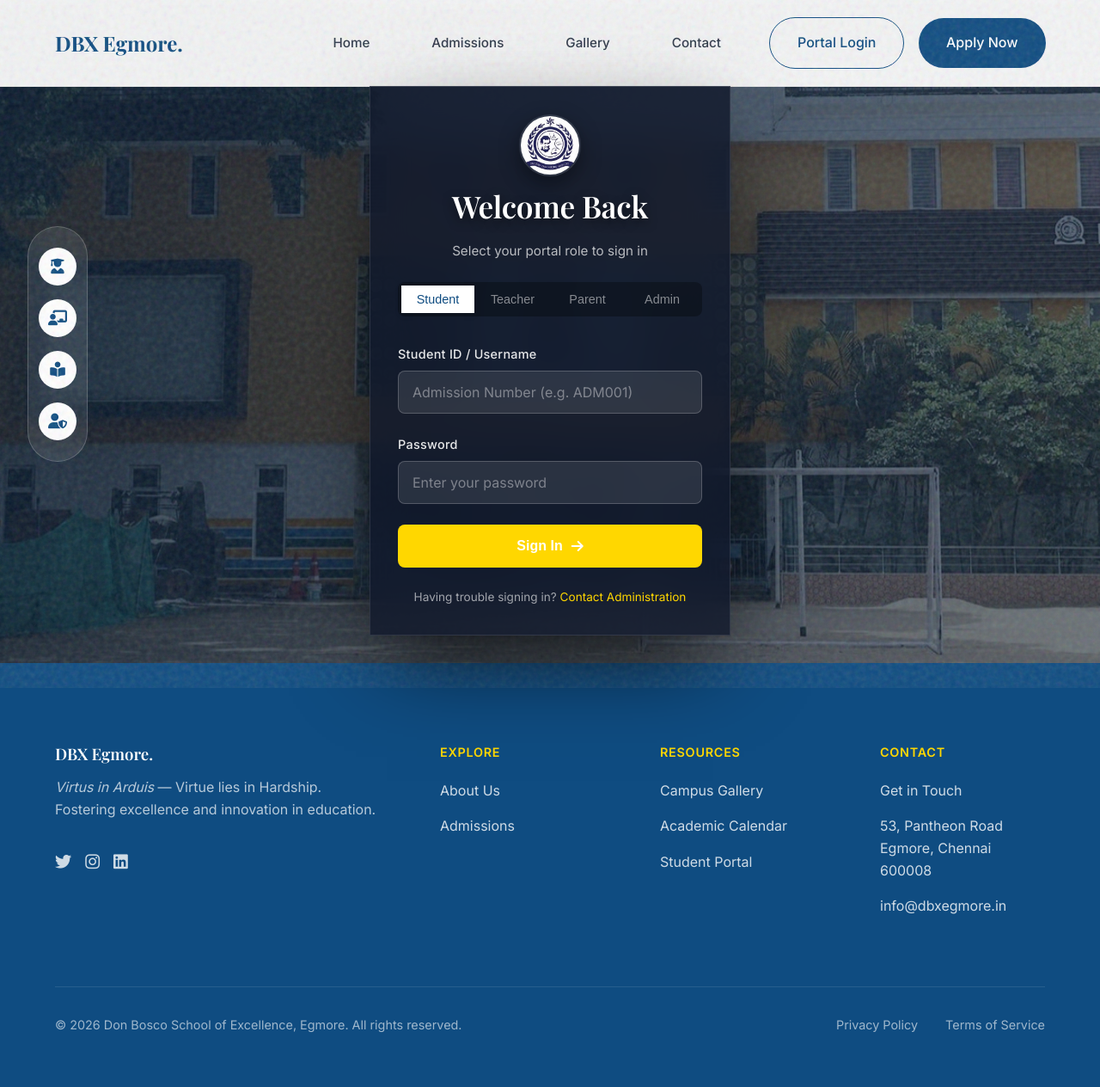
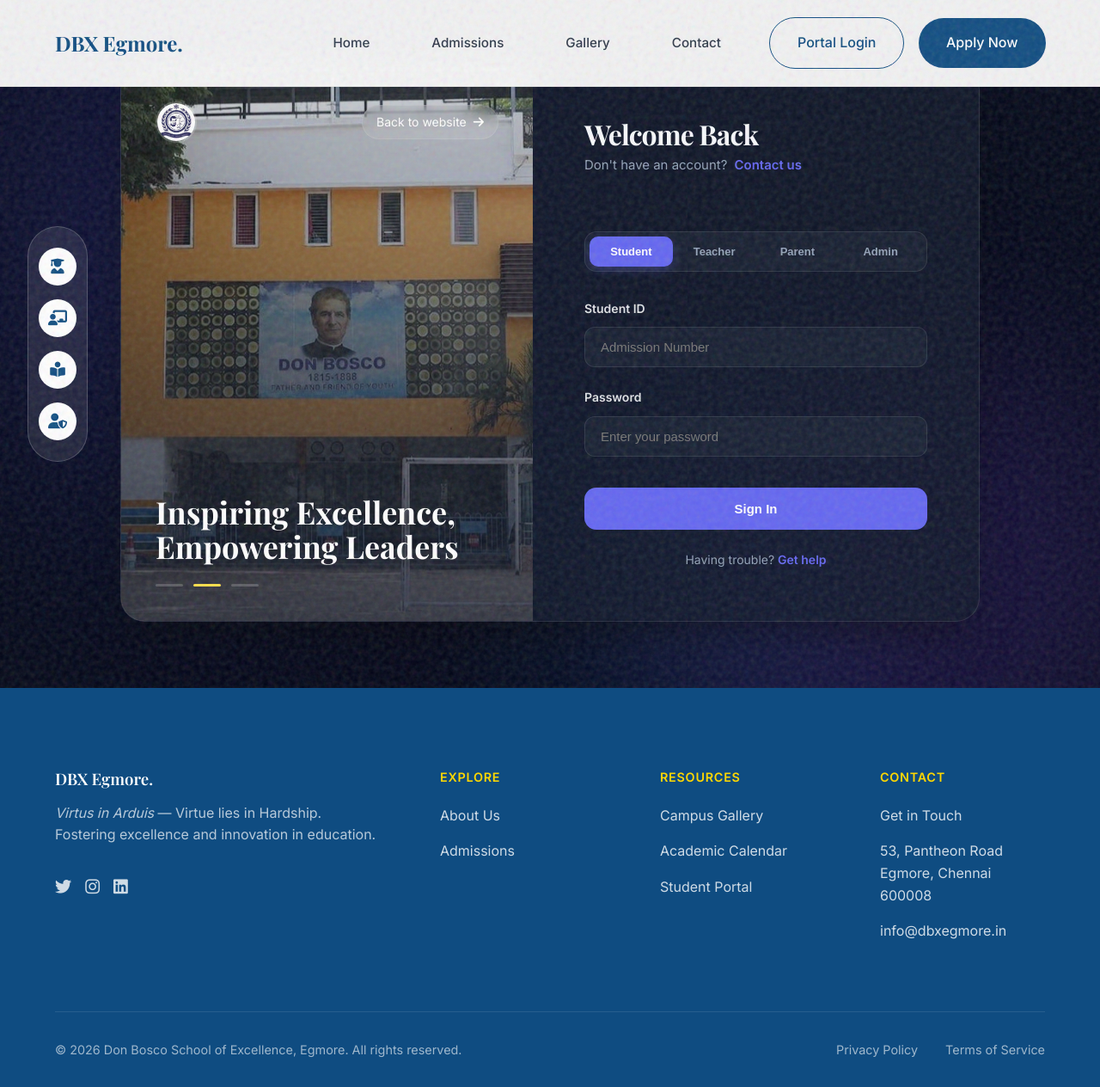
Before and after one commit to diviontopp/school-management-system, a Flask app: page /login in a window 1280 px wide. Shown: the whole page at 86% size. Before the commit the page ends 1200 px from the top, so only its background shows below. Run offline with Flask 3, Linux system fonts and the light colour scheme; some libraries are stand-ins or nearby versions; some web fonts are replaced.

Commit message:
feat: redesign login page with premium split-screen layout, mesh gradients, and glassmorphism

```diff
--- a/templates/auth/login.html
+++ b/templates/auth/login.html
@@ -4,309 +4,387 @@
 
 {% block extra_css %}
 <style>
-    .auth-section {
-        min-height: calc(100dvh - 80px); /* 80px is approx header height */
+    :root {
+        --auth-bg: rgba(15, 23, 42, 0.8); /* Translucent Slate-900 */
+        --auth-card: rgba(30, 41, 59, 0.5); /* Translucent Slate-800 */
+        --auth-accent: #6366f1;
+        --auth-accent-hover: #4f46e5;
+        --auth-text: #f8fafc;
+        --auth-muted: #94a3b8;
+        --auth-border: rgba(255, 255, 255, 0.1);
+    }
+
+    .auth-page {
+        background: #020617;
+        min-height: 100vh;
         display: flex;
         align-items: center;
         justify-content: center;
-        padding: 100px var(--space-2) var(--space-4); /* Add top padding to clear header */
+        padding: 40px 20px;
+        font-family: var(--font-sans);
         position: relative;
+        overflow: hidden;
+    }
+
+    /* Animated Mesh Background */
+    .mesh-bg {
+        position: absolute;
+        inset: 0;
+        z-index: 0;
+        overflow: hidden;
+    }
+
+    .blob {
+        position: absolute;
+        width: 600px;
+        height: 600px;
+        background: var(--auth-accent);
+        filter: blur(120px);
+        border-radius: 50%;
+        opacity: 0.15;
+        animation: float 20s infinite alternate cubic-bezier(0.45, 0, 0.55, 1);
+    }
+
+    .blob-1 { top: -10%; left: -10%; background: #4f46e5; animation-delay: 0s; }
+    .blob-2 { bottom: -10%; right: -10%; background: #7c3aed; animation-delay: -5s; }
+    .blob-3 { top: 50%; left: 50%; width: 400px; height: 400px; background: #3b82f6; animation-delay: -10s; }
+
+    @keyframes float {
+        0% { transform: translate(0, 0) scale(1); }
+        33% { transform: translate(100px, 50px) scale(1.1); }
+        66% { transform: translate(-50px, 100px) scale(0.9); }
+        100% { transform: translate(0, 0) scale(1); }
+    }
+
+    .split-container {
+        display: flex;
+        width: 100%;
+        max-width: 1000px;
+        min-height: 600px;
+        background: var(--auth-bg);
+        border-radius: 28px;
+        overflow: hidden;
+        border: 1px solid var(--auth-border);
+        box-shadow: 0 25px 50px -12px rgba(0, 0, 0, 0.5);
+        position: relative;
+        z-index: 1;
+        backdrop-filter: blur(24px); /* Glassmorphism */
+    }
+
+    /* Left Side */
+    .brand-side {
+        flex: 1;
+        position: relative;
+        display: none;
+        padding: 40px;
         background: url('{{ storage_url("images/dbx/img_4.webp") }}') center/cover no-repeat;
     }
 
-    /* Cinematic Dark Overlay */
-    .auth-section::before {
+    @media (min-width: 768px) {
+        .brand-side { display: flex; flex-direction: column; }
+    }
+
+    .brand-side::before {
         content: '';
         position: absolute;
         inset: 0;
-        background: linear-gradient(135deg, rgba(8, 28, 51, 0.85) 0%, rgba(8, 28, 51, 0.6) 100%);
-        z-index: 1;
+        background: linear-gradient(to bottom, rgba(15, 23, 42, 0.2), rgba(15, 23, 42, 0.8));
     }
 
-    .auth-container {
+    .brand-content {
         position: relative;
-        z-index: 10000; /* Move above noise overlay (9999) */
-        width: 100%;
-        max-width: 420px; /* Made it smaller */
+        z-index: 1;
+        height: 100%;
+        display: flex;
+        flex-direction: column;
+        justify-content: space-between;
     }
 
-    .auth-card {
-        background: rgba(15, 23, 42, 0.8); /* Grounded dark navy background instead of thin glass */
-        backdrop-filter: blur(24px);
-        -webkit-backdrop-filter: blur(24px);
-        border: 1px solid rgba(255, 255, 255, 0.1);
-        border-radius: var(--radius-xl);
-        padding: var(--space-4); /* Restored padding for breathing room */
-        box-shadow: 0 40px 100px -20px rgba(0, 0, 0, 0.8);
-        color: var(--clr-white);
-        animation: fadeUp 0.8s cubic-bezier(0.16, 1, 0.3, 1) forwards;
-        opacity: 0;
-        transform: translateY(30px);
+    .brand-header {
+        display: flex;
+        justify-content: space-between;
+        align-items: center;
     }
 
-    .auth-header {
-        text-align: center;
-        margin-bottom: var(--space-3);
+    .back-link {
+        color: white;
+        text-decoration: none;
+        font-size: 0.875rem;
+        display: flex;
+        align-items: center;
+        gap: 8px;
+        background: rgba(255, 255, 255, 0.1);
+        padding: 8px 16px;
+        border-radius: 100px;
+        backdrop-filter: blur(8px);
+        border: 1px solid rgba(255, 255, 255, 0.1);
+        transition: all 0.3s ease;
     }
 
-    .header-main {
-        display: flex;
-        flex-direction: column; /* Back to vertical for prestige */
-        align-items: center;
-        justify-content: center;
-        gap: 16px;
-        margin-bottom: 20px;
+    .back-link:hover {
+        background: rgba(253, 224, 71, 0.15); /* Hint of DBX Gold */
+        border-color: rgba(253, 224, 71, 0.3);
     }
 
-    .auth-logo {
-        width: 72px; /* Increased prominence */
-        height: 72px;
-        border-radius: 50%;
-        box-shadow: 0 8px 24px rgba(0,0,0,0.4);
-        border: 2px solid rgba(255, 255, 255, 0.1);
+    .brand-footer h2 {
+        font-size: 2.25rem;
+        font-weight: 700;
+        line-height: 1.1;
+        color: white;
+        margin-bottom: 24px;
+        text-shadow: 0 4px 12px rgba(0,0,0,0.3);
+    }
+
+    .indicator-group {
+        display: flex;
+        gap: 12px;
+    }
+
+    .indicator {
+        width: 32px;
+        height: 3px;
+        border-radius: 4px;
+        background: rgba(255, 255, 255, 0.2);
+    }
+
+    .indicator.active {
+        background: #fde047; /* DBX Gold accent */
+    }
+
+    /* Right Side */
+    .form-side {
+        flex: 1;
+        padding: 40px;
+        display: flex;
+        flex-direction: column;
+        justify-content: center;
+        background: transparent;
+    }
+
+    @media (min-width: 768px) {
+        .form-side { padding: 60px; }
+    }
+
+    .form-header {
+        margin-bottom: 32px;
     }
 
     .auth-title {
-        font-family: var(--font-serif);
-        font-size: 2.2rem;
-        color: var(--clr-white); /* Clean white for academic look */
-        letter-spacing: -0.01em;
-        margin: 0;
-        text-shadow: 0 4px 12px rgba(0,0,0,0.5);
+        font-size: 2rem;
+        font-weight: 700;
+        color: var(--auth-text);
+        letter-spacing: -0.03em;
+        margin-bottom: 8px;
     }
 
     .auth-subtitle {
-        color: rgba(255, 255, 255, 0.7);
-        font-size: 0.95rem;
+        color: var(--auth-muted);
+        font-size: 0.935rem;
     }
 
-    /* Role Tabs */
-    .role-tabs {
-        display: flex;
-        background: rgba(0, 0, 0, 0.3);
-        border-radius: var(--radius-md);
-        padding: 4px;
-        margin-bottom: var(--space-4);
-        gap: 2px;
+    .auth-subtitle a {
+        color: var(--auth-accent);
+        text-decoration: none;
+        font-weight: 600;
+        margin-left: 4px;
     }
 
-    .role-tab {
-        flex: 1;
+    .auth-tabs {
+        display: grid;
+        grid-template-columns: repeat(4, 1fr);
+        background: var(--auth-card);
+        padding: 5px;
+        border-radius: 14px;
+        margin: 32px 0;
+        border: 1px solid var(--auth-border);
+    }
+
+    .tab-trigger {
         background: transparent;
         border: none;
-        color: rgba(255, 255, 255, 0.5); /* Muted for contrast */
-        padding: var(--space-1);
-        font-size: 0.9rem;
-        font-weight: 500;
+        color: var(--auth-muted);
+        padding: 10px 4px;
+        font-size: 0.8125rem;
+        font-weight: 600;
         cursor: pointer;
-        border-radius: var(--radius-sm);
+        border-radius: 10px;
         transition: all 0.3s ease;
     }
 
-    .role-tab:hover {
-        color: var(--clr-white);
-        background: rgba(255, 255, 255, 0.05);
+    .tab-trigger:hover { color: var(--auth-text); }
+
+    .tab-trigger.active {
+        background: var(--auth-accent);
+        color: white;
+        box-shadow: 0 4px 12px rgba(99, 102, 241, 0.3);
     }
 
-    .role-tab.active {
-        background: var(--clr-white);
-        color: var(--clr-navy);
-        box-shadow: 0 2px 8px rgba(0, 0, 0, 0.1);
+    .auth-form { display: none; }
+    .auth-form.active { display: block; animation: contentFade 0.4s ease-out; }
+
+    .form-item { margin-bottom: 24px; }
+
+    .form-label {
+        display: block;
+        font-size: 0.875rem;
+        font-weight: 600;
+        color: var(--auth-text);
+        margin-bottom: 10px;
+        opacity: 0.9;
     }
 
-    /* Form Styles */
-    .auth-form {
-        display: none;
-        animation: fadeIn 0.4s ease forwards;
+    .form-input {
+        width: 100%;
+        background: var(--auth-card);
+        border: 1px solid var(--auth-border);
+        border-radius: 12px;
+        padding: 14px 18px;
+        color: var(--auth-text);
+        font-size: 0.935rem;
+        transition: all 0.3s ease;
     }
 
-    .auth-form.active {
-        display: block;
+    .form-input:focus {
+        outline: none;
+        border-color: var(--auth-accent);
+        background: rgba(30, 41, 59, 0.7);
+        box-shadow: 0 0 0 4px rgba(99, 102, 241, 0.15);
     }
 
-    .form-group {
-        margin-bottom: var(--space-3);
-        text-align: left;
+    .btn-submit {
+        width: 100%;
+        background: var(--auth-accent);
+        color: white;
+        border: none;
+        padding: 16px;
+        border-radius: 14px;
+        font-size: 0.935rem;
+        font-weight: 700;
+        cursor: pointer;
+        transition: all 0.3s cubic-bezier(0.23, 1, 0.32, 1);
+        margin: 12px 0 24px;
     }
 
-    .form-group label {
-        display: block;
-        margin-bottom: var(--space-1);
-        color: rgba(255, 255, 255, 0.9);
-        font-size: 0.9rem;
-        font-weight: 500;
-        letter-spacing: 0.02em;
+    .btn-submit:hover {
+        background: var(--auth-accent-hover);
+        transform: translateY(-2px);
+        box-shadow: 0 10px 20px -10px rgba(99, 102, 241, 0.5);
     }
 
-    .form-control {
-        width: 100%;
-        background: rgba(255, 255, 255, 0.1);
-        border: 1px solid rgba(255, 255, 255, 0.2);
-        color: var(--clr-white);
-        padding: 14px 16px;
-        border-radius: var(--radius-md);
-        font-family: var(--font-sans);
-        transition: all 0.3s ease;
-        font-size: 1rem;
+    .btn-submit:active { transform: translateY(0); }
+
+    .help-link {
+        text-align: center;
+        font-size: 0.875rem;
+        color: var(--auth-muted);
     }
 
-    .form-control:focus {
-        outline: none;
-        background: rgba(255, 255, 255, 0.15);
-        border-color: var(--clr-gold);
-        box-shadow: 0 0 0 3px rgba(186, 140, 67, 0.2);
+    .help-link a {
+        color: var(--auth-accent);
+        text-decoration: none;
+        font-weight: 600;
     }
 
-    .form-control::placeholder {
-        color: rgba(255, 255, 255, 0.4);
-    }
-
-    .btn-login {
-        width: 100%;
-        background: var(--clr-gold);
-        color: var(--clr-white);
-        border: none;
-        padding: 16px;
-        font-size: 1rem;
-        font-weight: 600;
-        border-radius: var(--radius-md);
-        cursor: pointer;
-        transition: all 0.3s ease;
-        margin-top: var(--space-2);
-        display: flex;
-        justify-content: center;
-        align-items: center;
-        gap: 10px;
-    }
-
-    .btn-login:hover {
-        background: #D4A352;
-        transform: translateY(-2px);
-        box-shadow: 0 10px 20px rgba(186, 140, 67, 0.2);
-    }
-
-    .btn-login:active {
-        transform: translateY(0);
-    }
-
-    .auth-footer {
-        text-align: center;
-        margin-top: var(--space-3);
-        font-size: 0.85rem;
-        color: rgba(255, 255, 255, 0.6);
-    }
-
-    .auth-footer a {
-        color: var(--clr-gold);
-        text-decoration: none;
-        transition: color 0.3s;
-    }
-
-    .auth-footer a:hover {
-        color: #fff;
-        text-decoration: underline;
-    }
-
-    @keyframes fadeUp {
-        to {
-            opacity: 1;
-            transform: translateY(0);
-        }
-    }
-
-    @keyframes fadeIn {
-        from { opacity: 0; transform: scale(0.98); }
-        to { opacity: 1; transform: scale(1); }
+    @keyframes contentFade {
+        from { opacity: 0; transform: translateY(8px); }
+        to { opacity: 1; transform: translateY(0); }
     }
 </style>
 {% endblock %}
 
 {% block content %}
-<section class="auth-section">
-    <div class="auth-container">
+<div class="auth-page">
+    <!-- Atmospheric Mesh Background -->
+    <div class="mesh-bg">
+        <div class="blob blob-1"></div>
+        <div class="blob blob-2"></div>
+        <div class="blob blob-3"></div>
+    </div>
 
-        <div class="auth-card">
-            <div class="auth-header">
-                <div class="header-main">
-                    <img src="{{ storage_url('images/icon.jpg') }}" alt="DBX Logo" class="auth-logo">
-                    <h1 class="auth-title">Welcome Back</h1>
+    <div class="split-container">
+        <!-- Brand Side -->
+        <div class="brand-side">
+            <div class="brand-content">
+                <div class="brand-header">
+                    <img src="{{ storage_url('images/icon.jpg') }}" alt="DBX" style="width: 48px; height: 48px; border-radius: 50%; border: 2px solid rgba(255,255,255,0.2);">
+                    <a href="{{ url_for('public.index') }}" class="back-link">
+                        Back to website <i class="fas fa-arrow-right"></i>
+                    </a>
                 </div>
-                <p class="auth-subtitle">Select your portal role to sign in</p>
+
+                <div class="brand-footer">
+                    <h2>Inspiring Excellence,<br>Empowering Leaders</h2>
+                    <div class="indicator-group">
+                        <div class="indicator"></div>
+                        <div class="indicator active"></div>
+                        <div class="indicator"></div>
+                    </div>
+                </div>
+            </div>
+        </div>
+
+        <!-- Form Side -->
+        <div class="form-side">
+            <div class="form-header">
+                <h1 class="auth-title">Welcome Back</h1>
+                <p class="auth-subtitle">Don't have an account? <a href="{{ url_for('public.contact') }}">Contact us</a></p>
             </div>
 
-            <div class="role-tabs" role="tablist">
-                <button type="button" class="role-tab active" role="tab" data-target="student-form" onclick="switchTab('student')" aria-selected="true">Student</button>
-                <button type="button" class="role-tab" role="tab" data-target="teacher-form" onclick="switchTab('teacher')" aria-selected="false">Teacher</button>
-                <button type="button" class="role-tab" role="tab" data-target="parent-form" onclick="switchTab('parent')" aria-selected="false">Parent</button>
-                <button type="button" class="role-tab" role="tab" data-target="admin-form" onclick="switchTab('admin')" aria-selected="false">Admin</button>
+            <div class="auth-tabs" role="tablist">
+                <button type="button" class="tab-trigger active" data-target="student-form" onclick="switchTab('student')">Student</button>
+                <button type="button" class="tab-trigger" data-target="teacher-form" onclick="switchTab('teacher')">Teacher</button>
+                <button type="button" class="tab-trigger" data-target="parent-form" onclick="switchTab('parent')">Parent</button>
+                <button type="button" class="tab-trigger" data-target="admin-form" onclick="switchTab('admin')">Admin</button>
             </div>
 
-            <!-- Preselect the form based on selected_role from Flask view -->
-
-            {% set roles = [
-                {'id': 'student', 'label': 'Student', 'placeholder': 'Admission Number (e.g. ADM001)'},
-                {'id': 'teacher', 'label': 'Teacher', 'placeholder': 'Employee ID (e.g. T001)'},
+            {% set role_data = [
+                {'id': 'student', 'label': 'Student', 'placeholder': 'Admission Number'},
+                {'id': 'teacher', 'label': 'Teacher', 'placeholder': 'Employee ID'},
                 {'id': 'parent', 'label': 'Parent', 'placeholder': 'Parent ID or Username'},
                 {'id': 'admin', 'label': 'Admin', 'placeholder': 'Admin Username'}
             ] %}
 
-            {% for role in roles %}
-            <form id="{{ role.id }}-form" action="{{ url_for('auth.login') }}" method="POST" class="auth-form {% if selected_role == role.id or (not selected_role and loop.first) %}active{% endif %}">
+            {% for role in role_data %}
+            <form id="{{ role.id }}-form" action="{{ url_for('auth.login') }}" method="POST" class="auth-form {% if (selected_role == role.id) or (not selected_role and loop.first) %}active{% endif %}">
                 <input type="hidden" name="role" value="{{ role.id }}">
 
-                <div class="form-group">
-                    <label for="{{ role.id }}-username">{{ role.label }} ID / Username</label>
-                    <input type="text" id="{{ role.id }}-username" name="username" class="form-control" placeholder="{{ role.placeholder }}" required autocomplete="username">
+                <div class="form-item">
+                    <label class="form-label">{{ role.label }} ID</label>
+                    <input type="text" name="username" class="form-input" placeholder="{{ role.placeholder }}" required>
                 </div>
 
-                <div class="form-group">
-                    <label for="{{ role.id }}-password">Password</label>
-                    <input type="password" id="{{ role.id }}-password" name="password" class="form-control" placeholder="Enter your password" required autocomplete="current-password">
+                <div class="form-item">
+                    <label class="form-label">Password</label>
+                    <input type="password" name="password" class="form-input" placeholder="Enter your password" required>
                 </div>
 
-                <button type="submit" class="btn-login">
-                    Sign In <i class="fas fa-arrow-right"></i>
-                </button>
+                <button type="submit" class="btn-submit">Sign In</button>
             </form>
             {% endfor %}
 
-            <div class="auth-footer">
-                Having trouble signing in? <a href="{{ url_for('public.contact') }}">Contact Administration</a>
+            <div class="help-link">
+                Having trouble? <a href="{{ url_for('public.contact') }}">Get help</a>
             </div>
         </div>
+    </div>
+</div>
+{% endblock %}
 
-    </div>
-</section>
-
+{% block extra_js %}
 <script>
-    // Tab Switching Logic
     function switchTab(roleId) {
-        // Update URL query parameter without reloading so sharing works correctly
         const newUrl = new URL(window.location);
         newUrl.searchParams.set('role', roleId);
         window.history.pushState({}, '', newUrl);
 
-        // Reset all tabs to inactive
-        document.querySelectorAll('.role-tab').forEach(tab => {
-            tab.classList.remove('active');
-            tab.setAttribute('aria-selected', 'false');
+        document.querySelectorAll('.tab-trigger').forEach(tab => {
+            tab.classList.toggle('active', tab.getAttribute('data-target') === roleId + '-form');
         });
         document.querySelectorAll('.auth-form').forEach(form => {
-            form.classList.remove('active');
+            form.classList.toggle('active', form.id === roleId + '-form');
         });
-
-        // Activate the chosen tab
-        const activeTab = document.querySelector(`.role-tab[data-target="${roleId}-form"]`);
-        const activeForm = document.getElementById(`${roleId}-form`);
-
-        if (activeTab && activeForm) {
-            activeTab.classList.add('active');
-            activeTab.setAttribute('aria-selected', 'true');
-            activeForm.classList.add('active');
-        }
     }
 
-    // On load, apply pre-selected role if passed via Flask parameter
     document.addEventListener('DOMContentLoaded', () => {
         const urlParams = new URLSearchParams(window.location.search);
         const selRole = urlParams.get('role');
```
